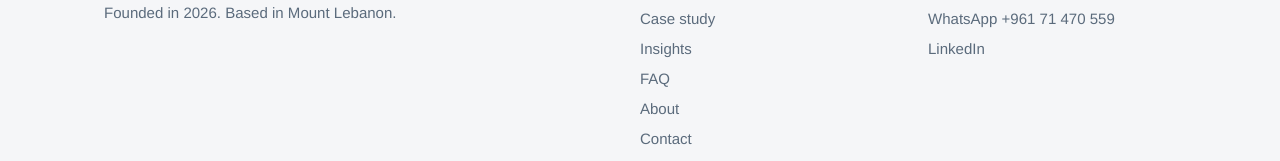
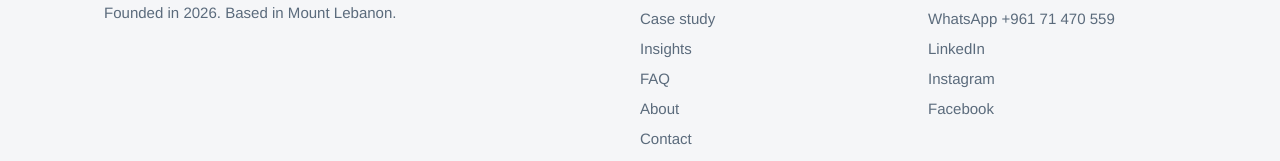
Before and after one commit to WIPSTech/wips-tech-ops-intelligence, a Next.js app: page / in a window 1280 px wide. Shown: the part 5166-5327 px from the top of the page. Built offline with nearby package versions, Linux system fonts and the light colour scheme; a web font is replaced by a local one.

Commit message:
Add Instagram and Facebook links to the footer and organisation data
Co-Authored-By: Claude Opus 5.5 <noreply@anthropic.com>
Claude-Session: https://claude.ai/code/session_0191NiYDHao1nx5f2Cpbz5km

```diff
--- a/components/Footer.jsx
+++ b/components/Footer.jsx
@@ -46,6 +46,16 @@ export default function Footer({ locale }) {
                   LinkedIn
                 </a>
               </li>
+              <li>
+                <a href={site.instagram} rel="noopener noreferrer" target="_blank">
+                  Instagram
+                </a>
+              </li>
+              <li>
+                <a href={site.facebook} rel="noopener noreferrer" target="_blank">
+                  Facebook
+                </a>
+              </li>
             </ul>
           </div>
         </div>
--- a/components/Shell.jsx
+++ b/components/Shell.jsx
@@ -46,7 +46,7 @@ export default function Shell({ locale, children }) {
       "AI agents for small businesses",
       "AI search visibility",
     ],
-    sameAs: [site.linkedin],
+    sameAs: [site.linkedin, site.instagram, site.facebook],
   };
 
   return (
--- a/lib/i18n.js
+++ b/lib/i18n.js
@@ -8,6 +8,8 @@ export const site = {
   url: "https://wipstech.com",
   email: "info@wipstech.com",
   linkedin: "https://www.linkedin.com/company/wips-tech/",
+  instagram: "https://www.instagram.com/wips_tech/",
+  facebook: "https://www.facebook.com/profile.php?id=61594997202285",
   formEndpoint: "https://formspree.io/f/xkoqgpjb",
   founded: "2026",
   whatsapp: "96171470559",
```
